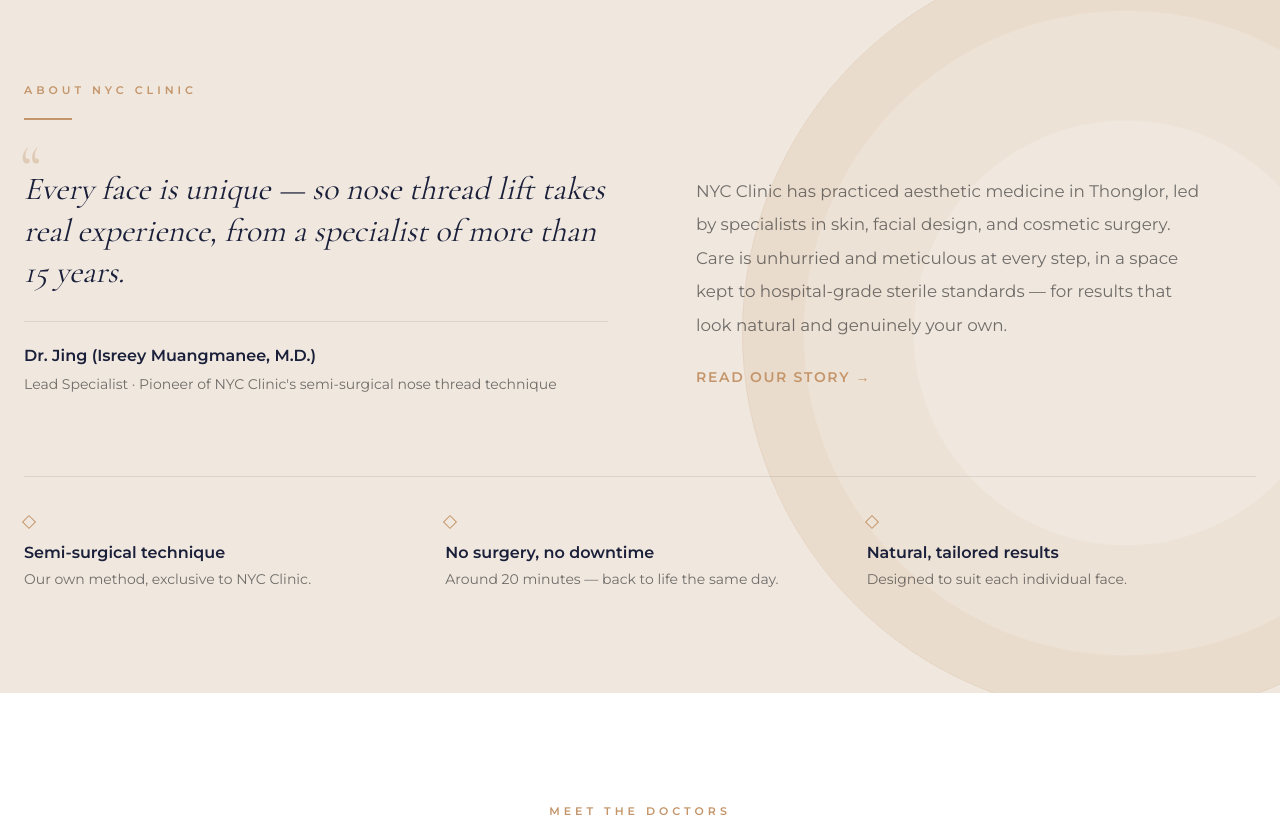
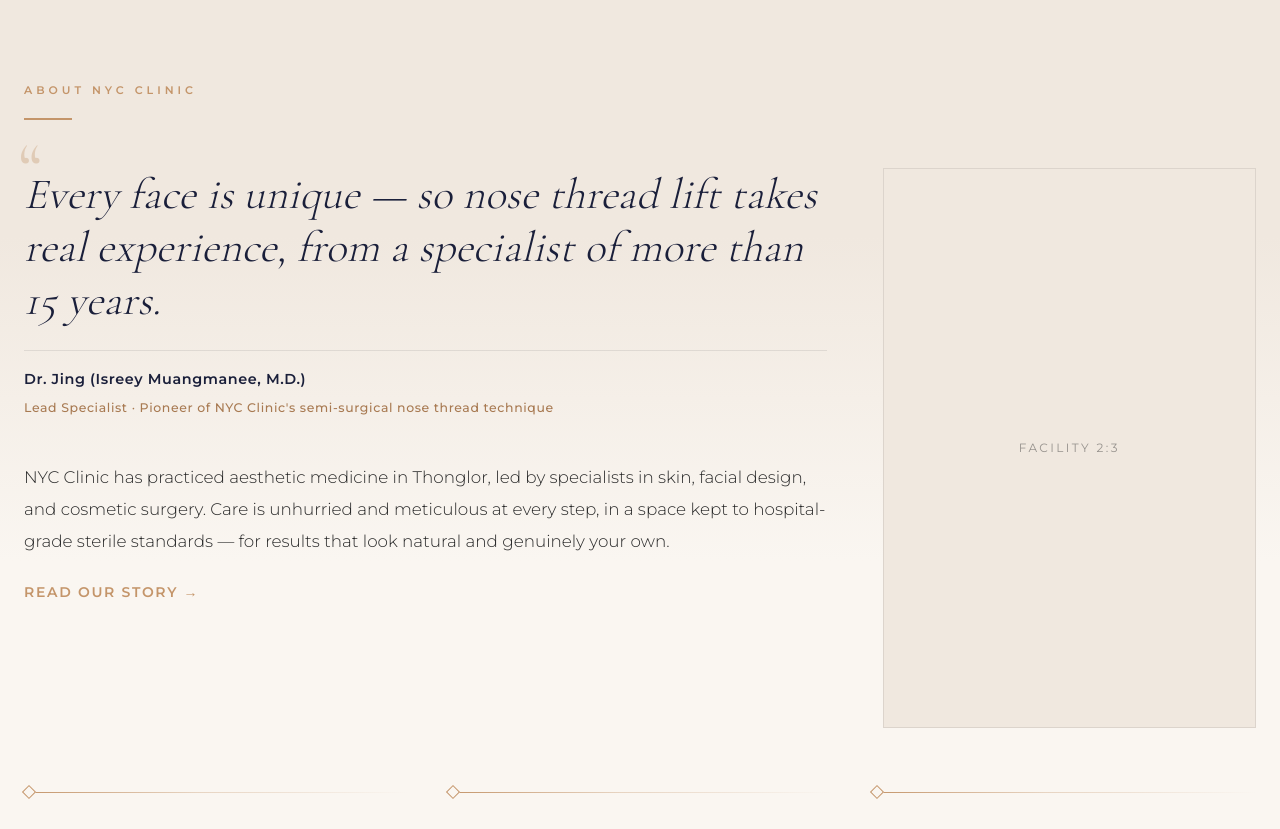
Before and after one commit to papinwit-l/nyc-clinic-revise, a Next.js app: page /en in a window 1280 px wide. Shown: the part 1152-1981 px from the top of the page. Built offline with nearby package versions, Linux system fonts and the light colour scheme; a web font is replaced by a local one.

Commit message:
revice about typo

```diff
--- a/src/components/home/About.tsx
+++ b/src/components/home/About.tsx
@@ -9,73 +9,87 @@
 
 export default function About({ t, locale }: Props) {
   const isTH = locale === "th";
+
+  // Thai type assignment for this section:
+  //   quote            Mitr 300      (pairs with Cormorant italic)
+  //   pillar titles    Anuphan 600   (the only true heading here)
+  //   everything else  Prompt, weight carries the role
+  const quoteFont = isTH ? "var(--font-thai-serif)" : "var(--font-accent)";
   const bodyFont = isTH ? "var(--font-thai-body)" : "var(--font-body)";
-  // Quote uses the brand's quote face: Cormorant italic (EN) / Mitr (TH).
-  const quoteFont = isTH ? "var(--font-thai-serif)" : "var(--font-accent)";
+  const pillarTitleFont = isTH
+    ? "var(--font-thai-head)"
+    : "var(--font-display)";
 
   return (
-    <section className="relative overflow-hidden bg-[var(--color-surface-dim)] py-[var(--section-py)]">
-      {/* Concentric-circle brand motif — large, soft backdrop behind the copy. */}
-      <div
-        aria-hidden
-        className="pointer-events-none absolute z-0 rounded-full right-[-18%] top-1/2 -translate-y-1/2 w-[min(60vw,780px)] aspect-square opacity-70"
+    <section
+      className="relative overflow-hidden py-[var(--section-py)]"
       style={{
-          border: "1px solid var(--color-border-accent)",
-          boxShadow:
-            "inset 0 0 0 60px rgba(196,149,106,0.04), inset 0 0 0 61px rgba(196,149,106,0.10), inset 0 0 0 170px rgba(196,149,106,0.03), inset 0 0 0 171px rgba(196,149,106,0.08)",
+        // Tonal split — quote sits in the darker tone, pillars land on cream.
+        background:
+          "linear-gradient(180deg, var(--color-surface-dim) 0%, var(--color-surface-dim) 26%, var(--color-surface) 58%, var(--color-surface) 100%)",
       }}
-      />
+    >
+      {/* No backdrop ornament. Variant 4 — the tonal split and the image
+          column are carrying the section on their own. Panel + gradient-line
+          variant preserved in git history if this reads as too bare. */}
 
       <div className="relative z-10 max-w-[var(--container-max)] mx-auto px-6">
         <SectionHeader section="about" align="left" />
         <div className="divider-accent mt-4" />
 
-        {/* Two even columns, vertically centred so neither side is top-heavy */}
-        <div className="grid gap-x-10 lg:gap-x-16 gap-y-10 lg:grid-cols-2 items-center mt-10 sm:mt-12">
-          {/* Quote — the hero, sized to fill its column */}
+        {/* Editorial column spans 2 of 3; the image column fills the third. */}
+        <div className="mt-10 sm:mt-12 grid gap-10 lg:gap-14 lg:grid-cols-3 lg:items-start">
+          <div className="lg:col-span-2 lg:order-1">
             <figure className="relative">
               <span
                 aria-hidden
-              className="absolute -top-8 -left-1 text-[4rem] leading-none text-[var(--color-border-accent)] select-none"
+                className="absolute -top-9 -left-1.5 text-[4.5rem] leading-none text-[var(--color-border-accent)] select-none"
                 style={{ fontFamily: "var(--font-accent)" }}
               >
                 &ldquo;
               </span>
               <blockquote
-              className="relative text-[clamp(1.9rem,3.6vw,2rem)] leading-[1.3] text-[var(--color-primary)]"
+                className={`relative text-[var(--color-primary)] ${
+                  isTH
+                    ? "text-[clamp(1.55rem,3.6vw,2.1rem)] leading-[1.65]"
+                    : "text-[clamp(1.8rem,4.4vw,2.7rem)] leading-[1.22]"
+                }`}
                 style={{
                   fontFamily: quoteFont,
                   fontStyle: isTH ? "normal" : "italic",
+                  fontWeight: 300,
+                  letterSpacing: isTH ? "0.01em" : "0.005em",
                 }}
               >
                 {t.quote}
               </blockquote>
 
-            <figcaption className="mt-7 pt-5 border-t border-[var(--color-border)]">
+              <figcaption className="mt-6 pt-4 border-t border-[var(--color-border)]">
                 <p
-                className="font-semibold text-[var(--color-primary)]"
-                style={{
-                  fontFamily: isTH
-                    ? "var(--font-thai-head)"
-                    : "var(--font-body)",
-                }}
+                  className={`text-[var(--color-primary)] ${
+                    isTH ? "text-[0.95rem]" : "text-[0.9rem] tracking-[0.04em]"
+                  }`}
+                  style={{ fontFamily: bodyFont, fontWeight: 600 }}
                 >
                   {t.quoteName}
                 </p>
                 <p
-                className="text-[var(--color-text-muted)] text-sm leading-relaxed mt-1"
-                style={{ fontFamily: bodyFont }}
+                  className={`text-[var(--color-accent-dark)] leading-relaxed mt-1.5 ${
+                    isTH ? "text-[0.82rem]" : "text-[0.78rem] tracking-[0.05em]"
+                  }`}
+                  style={{ fontFamily: bodyFont, fontWeight: isTH ? 400 : 500 }}
                 >
                   {t.quoteRole}
                 </p>
               </figcaption>
             </figure>
 
-          {/* Clinic bio — supporting, centred against the quote block */}
-          <div className="lg:pl-6">
+            <div className="mt-9 sm:mt-11">
               <p
-              className="text-[var(--color-text-muted)] text-[1.05rem] leading-loose max-w-[46ch]"
-              style={{ fontFamily: bodyFont }}
+                className={`text-[var(--color-text-warm)] text-[1.05rem] ${
+                  isTH ? "leading-[2]" : "leading-[1.9]"
+                }`}
+                style={{ fontFamily: bodyFont, fontWeight: 300 }}
               >
                 {t.bio}
               </p>
@@ -89,27 +103,56 @@
             </div>
           </div>
 
-        {/* Pillars */}
-        <div className="mt-14 sm:mt-20 pt-10 border-t border-[var(--color-border)] grid gap-8 sm:grid-cols-3">
+          {/* Facility image — 2:3 portrait. Sharp corners: the radius system
+              reserves soft/7px for Doctors, Services, B&A and Testimonials. */}
+          <div className="lg:col-span-1 lg:order-2">
+            <div
+              aria-hidden
+              className="relative w-full aspect-[2/3] overflow-hidden bg-[var(--color-surface-dim)] border border-[var(--color-border)]"
+            >
+              {/* TODO: swap for <Image src="/about-facility.jpg" fill sizes="(min-width:1024px) 33vw, 100vw" alt="" className="object-cover" /> */}
+              <span className="absolute inset-0 grid place-items-center text-[var(--color-text-subtle)] text-xs tracking-[0.2em] uppercase">
+                Facility 2:3
+              </span>
+            </div>
+          </div>
+        </div>
+
+        {/* Pillars — each column carries the brand's diamond divider: a
+            hairline rule with the diamond sitting astride it, knocking out
+            the line behind. Replaces the bare rotate-45 square, which quoted
+            only half the element. */}
+        <div className="mt-14 sm:mt-16 grid gap-8 sm:gap-10 sm:grid-cols-3">
           {t.pillars.map((p) => (
-            <div key={p.title}>
+            <div key={p.title} className="relative pt-9">
               <span
                 aria-hidden
-                className="block w-2.5 h-2.5 border border-[var(--color-accent)] rotate-45 mb-4"
+                className="absolute top-0 left-0 right-0 h-px"
+                style={{
+                  background:
+                    "linear-gradient(90deg, var(--color-accent) 0%, var(--color-border-accent) 45%, transparent 100%)",
+                }}
+              />
+              <span
+                aria-hidden
+                className="absolute -top-[5px] left-0 w-2.5 h-2.5 rotate-45 border border-[var(--color-accent)] bg-[var(--color-surface)]"
               />
               <h3
-                className="text-base font-semibold text-[var(--color-primary)]"
+                className={`text-[var(--color-primary)] leading-[1.4] ${
+                  isTH ? "text-[1.15rem]" : "text-[1.25rem]"
+                }`}
                 style={{
-                  fontFamily: isTH
-                    ? "var(--font-thai-head)"
-                    : "var(--font-body)",
+                  fontFamily: pillarTitleFont,
+                  fontWeight: isTH ? 600 : 500,
                 }}
               >
                 {p.title}
               </h3>
               <p
-                className="text-[var(--color-text-muted)] text-sm leading-relaxed mt-1.5"
-                style={{ fontFamily: bodyFont }}
+                className={`text-[var(--color-text-warm)] text-sm mt-2 ${
+                  isTH ? "leading-[1.9]" : "leading-[1.75]"
+                }`}
+                style={{ fontFamily: bodyFont, fontWeight: 400 }}
               >
                 {p.desc}
               </p>
```
Lines whose indentation alone changed are shown as unchanged.
